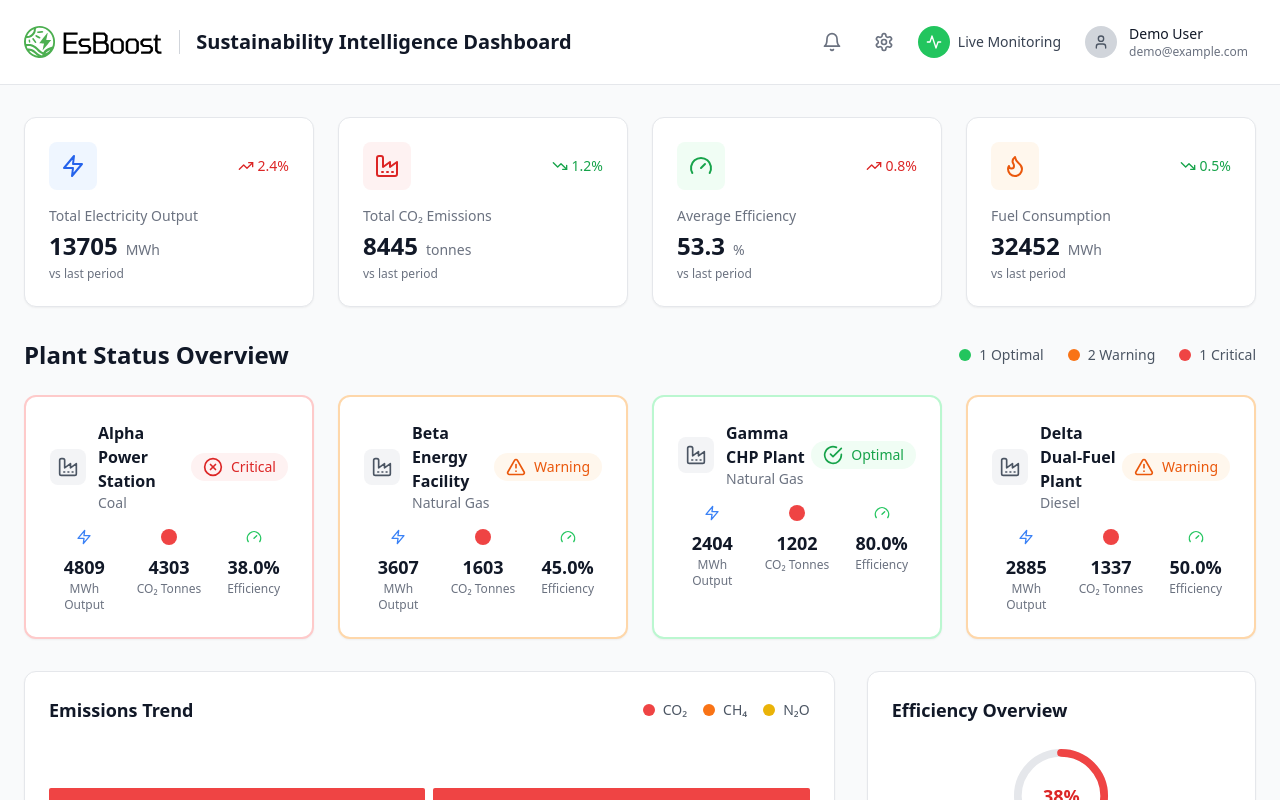
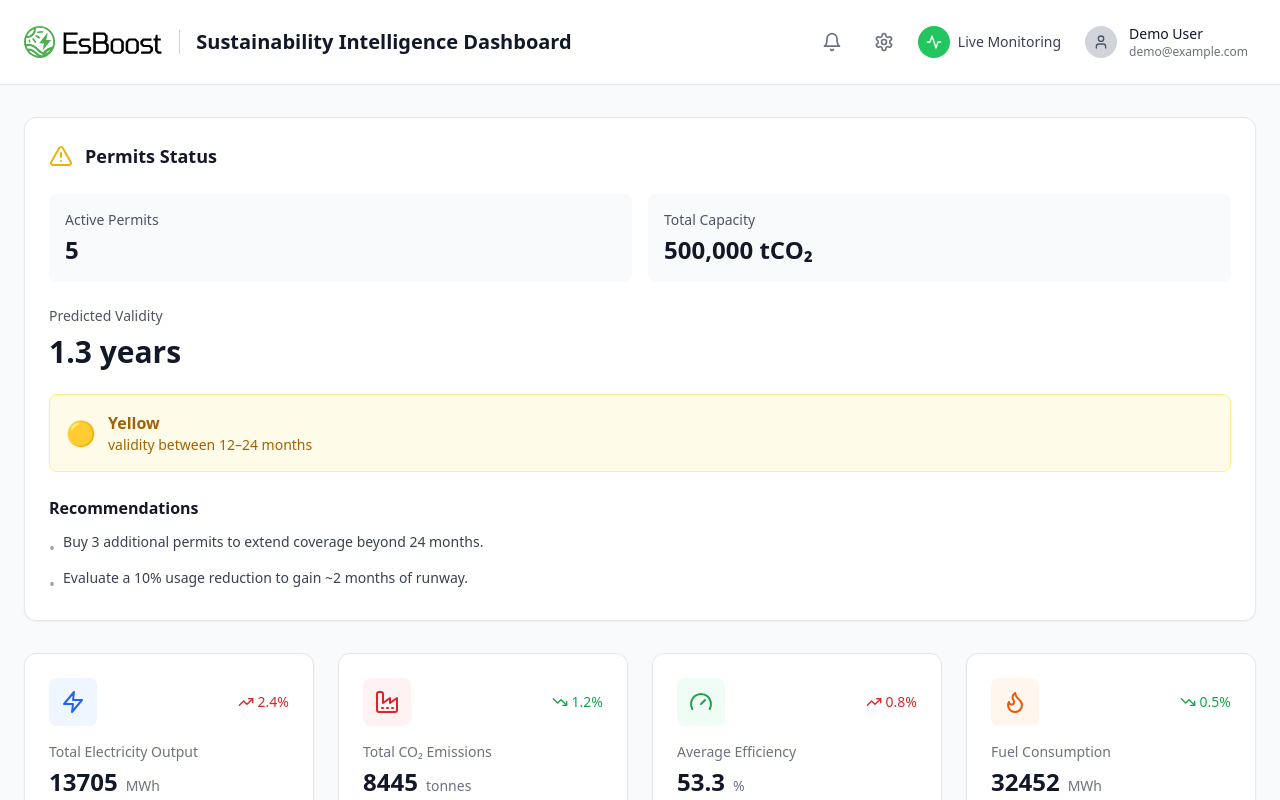
Before and after one commit to silvekoski/sustainability-intelligence-dashboard, a React (Vite) app: page /dashboard in a window 1280 px wide. Shown: the top 800 px of the page. Built offline with nearby package versions, Linux system fonts and the light colour scheme; no server answers.

Commit message:
Create Permits Status Widget Component

```diff
--- /dev/null
+++ b/src/components/PermitsStatusWidget.tsx
@@ -0,0 +1,238 @@
+import React from 'react';
+import { AlertTriangle, CheckCircle, XCircle } from 'lucide-react';
+
+interface PermitsStatusInput {
+  active_permits: number;
+  avg_consumption_rate_t_per_month: number;
+  current_date?: string;
+  target_buffer_months?: number;
+  warning_threshold_pct?: number;
+  cumulative_emissions_t?: number;
+}
+
+interface PermitsStatusOutput {
+  active_permits: number;
+  total_capacity_t: number;
+  months_remaining: number;
+  years_remaining: number;
+  status: 'Green' | 'Yellow' | 'Red';
+  status_emoji: string;
+  status_reason: string;
+  recommendations: string[];
+  error?: string;
+}
+
+export const PermitsStatusWidget: React.FC<{ input: PermitsStatusInput }> = ({ input }) => {
+  const computePermitsStatus = (input: PermitsStatusInput): PermitsStatusOutput => {
+    const {
+      active_permits,
+      avg_consumption_rate_t_per_month,
+      current_date = new Date().toISOString(),
+      target_buffer_months = 12,
+      warning_threshold_pct = 80,
+      cumulative_emissions_t = null
+    } = input;
+
+    // Validation
+    if (active_permits == null || avg_consumption_rate_t_per_month == null) {
+      return {
+        active_permits: 0,
+        total_capacity_t: 0,
+        months_remaining: 0,
+        years_remaining: 0,
+        status: 'Red',
+        status_emoji: '🔴',
+        status_reason: '',
+        recommendations: [],
+        error: 'Insufficient data to calculate permit validity. Please provide active_permits and avg_consumption_rate_t_per_month.'
+      };
+    }
+
+    if (avg_consumption_rate_t_per_month <= 0) {
+      return {
+        active_permits: 0,
+        total_capacity_t: 0,
+        months_remaining: 0,
+        years_remaining: 0,
+        status: 'Red',
+        status_emoji: '🔴',
+        status_reason: '',
+        recommendations: [],
+        error: 'Average consumption must be > 0 tCO₂/month.'
+      };
+    }
+
+    // Calculations
+    const permit_size_t = 100000; // Each permit = 100,000 tCO₂
+    const total_capacity_t = active_permits * permit_size_t;
+    const months_remaining = total_capacity_t / avg_consumption_rate_t_per_month;
+    const years_remaining = months_remaining / 12;
+
+    // Status determination
+    let status: 'Green' | 'Yellow' | 'Red' = 'Green';
+    let status_emoji = '🟢';
+    let status_reason = '';
+
+    if (months_remaining <= 12) {
+      status = 'Red';
+      status_emoji = '🔴';
+      status_reason = 'validity ≤ 12 months';
+    } else if (months_remaining <= 24) {
+      status = 'Yellow';
+      status_emoji = '🟡';
+      status_reason = 'validity between 12–24 months';
+    } else {
+      status = 'Green';
+      status_emoji = '🟢';
+      status_reason = 'validity > 24 months';
+    }
+
+    // Recommendations
+    const recommendations: string[] = [];
+
+    if (status === 'Red') {
+      const months_to_buffer = target_buffer_months;
+      const total_needed_months = months_to_buffer + months_remaining;
+      const total_needed_capacity = total_needed_months * avg_consumption_rate_t_per_month;
+      const needed_permits = Math.ceil((total_needed_capacity - total_capacity_t) / permit_size_t);
+
+      if (active_permits === 0) {
+        recommendations.push('Procure permits immediately — no active permits available.');
+      } else {
+        recommendations.push(`At the current usage rate, buy ${needed_permits} permit${needed_permits > 1 ? 's' : ''} within ${months_to_buffer} months to maintain a ${target_buffer_months}-month buffer.`);
+      }
+    } else if (status === 'Yellow') {
+      const needed_for_24_months = 24 * avg_consumption_rate_t_per_month;
+      const needed_permits = Math.ceil((needed_for_24_months - total_capacity_t) / permit_size_t);
+
+      recommendations.push(`Buy ${needed_permits} additional permit${needed_permits > 1 ? 's' : ''} to extend coverage beyond 24 months.`);
+      recommendations.push('Evaluate a 10% usage reduction to gain ~2 months of runway.');
+    } else {
+      recommendations.push('Revisit average consumption quarterly; set auto-alert at 80% capacity used.');
+      if (years_remaining < 5) {
+        recommendations.push('Consider long-term procurement strategy for sustained operations.');
+      }
+    }
+
+    // Add capacity warning if applicable
+    if (cumulative_emissions_t && cumulative_emissions_t > 0) {
+      const consumed_pct = (cumulative_emissions_t / total_capacity_t) * 100;
+      if (consumed_pct >= warning_threshold_pct) {
+        recommendations.unshift(`Warning: ${consumed_pct.toFixed(1)}% of capacity already consumed.`);
+      }
+    }
+
+    return {
+      active_permits,
+      total_capacity_t,
+      months_remaining,
+      years_remaining,
+      status,
+      status_emoji,
+      status_reason,
+      recommendations
+    };
+  };
+
+  const result = computePermitsStatus(input);
+
+  // Format numbers with thousand separators
+  const formatNumber = (num: number): string => {
+    return new Intl.NumberFormat('en-US').format(num);
+  };
+
+  const formatYears = (years: number): string => {
+    if (years > 10) return '>10 years';
+    return `${years.toFixed(1)} years`;
+  };
+
+  // Error state
+  if (result.error) {
+    return (
+      <div className="bg-white rounded-xl shadow-sm border border-gray-200 p-6">
+        <div className="flex items-center space-x-3 mb-4">
+          <XCircle className="w-6 h-6 text-red-500" />
+          <h3 className="text-lg font-bold text-gray-900">Permits Status</h3>
+        </div>
+        <div className="bg-red-50 border border-red-200 rounded-lg p-4">
+          <p className="text-sm text-red-700">{result.error}</p>
+        </div>
+      </div>
+    );
+  }
+
+  // Status icon component
+  const getStatusIcon = () => {
+    switch (result.status) {
+      case 'Green':
+        return <CheckCircle className="w-6 h-6 text-green-500" />;
+      case 'Yellow':
+        return <AlertTriangle className="w-6 h-6 text-yellow-500" />;
+      case 'Red':
+        return <XCircle className="w-6 h-6 text-red-500" />;
+    }
+  };
+
+  const getStatusColor = () => {
+    switch (result.status) {
+      case 'Green':
+        return 'text-green-700 bg-green-50 border-green-200';
+      case 'Yellow':
+        return 'text-yellow-700 bg-yellow-50 border-yellow-200';
+      case 'Red':
+        return 'text-red-700 bg-red-50 border-red-200';
+    }
+  };
+
+  return (
+    <div className="bg-white rounded-xl shadow-sm border border-gray-200 p-6">
+      {/* Header */}
+      <div className="flex items-center space-x-3 mb-6">
+        {getStatusIcon()}
+        <h3 className="text-lg font-bold text-gray-900">Permits Status</h3>
+      </div>
+
+      {/* Key Metrics */}
+      <div className="grid grid-cols-1 md:grid-cols-2 gap-4 mb-6">
+        <div className="bg-gray-50 rounded-lg p-4">
+          <p className="text-sm text-gray-600 mb-1">Active Permits</p>
+          <p className="text-2xl font-bold text-gray-900">{formatNumber(result.active_permits)}</p>
+        </div>
+        <div className="bg-gray-50 rounded-lg p-4">
+          <p className="text-sm text-gray-600 mb-1">Total Capacity</p>
+          <p className="text-2xl font-bold text-gray-900">{formatNumber(result.total_capacity_t)} tCO₂</p>
+        </div>
+      </div>
+
+      {/* Predicted Validity */}
+      <div className="mb-6">
+        <p className="text-sm text-gray-600 mb-2">Predicted Validity</p>
+        <p className="text-3xl font-bold text-gray-900 mb-2">{formatYears(result.years_remaining)}</p>
+      </div>
+
+      {/* Status */}
+      <div className={`rounded-lg border p-4 mb-6 ${getStatusColor()}`}>
+        <div className="flex items-center space-x-3">
+          <span className="text-2xl">{result.status_emoji}</span>
+          <div>
+            <p className="font-semibold">{result.status}</p>
+            <p className="text-sm">{result.status_reason}</p>
+          </div>
+        </div>
+      </div>
+
+      {/* Recommendations */}
+      <div>
+        <h4 className="font-semibold text-gray-900 mb-3">Recommendations</h4>
+        <ul className="space-y-2">
+          {result.recommendations.map((rec, index) => (
+            <li key={index} className="flex items-start space-x-2">
+              <span className="text-gray-400 mt-1">•</span>
+              <span className="text-sm text-gray-700">{rec}</span>
+            </li>
+          ))}
+        </ul>
+      </div>
+    </div>
+  );
+};
--- a/src/pages/Dashboard.tsx
+++ b/src/pages/Dashboard.tsx
@@ -3,6 +3,7 @@ import { MetricCard } from '../components/MetricCard';
 import { PlantStatusCard } from '../components/PlantStatusCard';
 import { EmissionsChart } from '../components/EmissionsChart';
 import { EfficiencyGauge } from '../components/EfficiencyGauge';
+import { PermitsStatusWidget } from '../components/PermitsStatusWidget';
 import { useData } from '../hooks/useData';
 import {
   Zap,
@@ -45,8 +46,21 @@ export const Dashboard: React.FC = () => {
   const warningPlants = plantSummaries.filter(p => p.status === 'warning').length;
   const criticalPlants = plantSummaries.filter(p => p.status === 'critical').length;
 
+  // Sample permits data - in a real application, this would come from your backend
+  const permitsData = {
+    active_permits: 5,
+    avg_consumption_rate_t_per_month: 32000,
+    target_buffer_months: 12,
+    warning_threshold_pct: 80,
+    cumulative_emissions_t: metrics.totalEmissions
+  };
   return (
     <div className="max-w-7xl mx-auto px-6 py-8">
+      {/* Permits Status Widget */}
+      <div className="mb-8">
+        <PermitsStatusWidget input={permitsData} />
+      </div>
+
       {/* Key Metrics */}
       <div className="grid grid-cols-1 md:grid-cols-2 lg:grid-cols-4 gap-6 mb-8">
         <MetricCard
```
